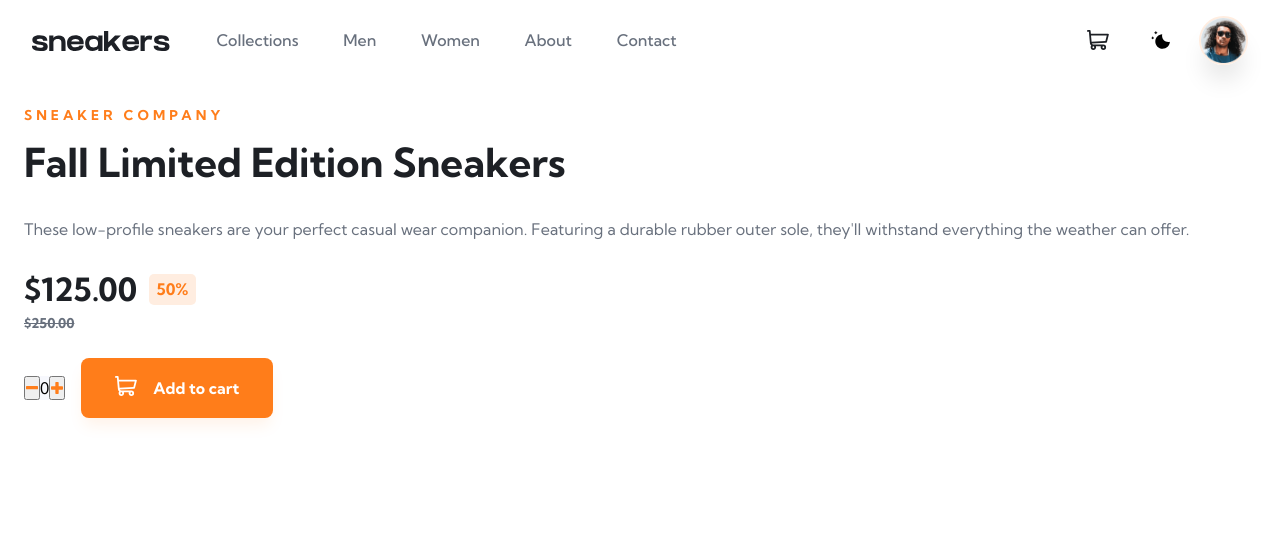
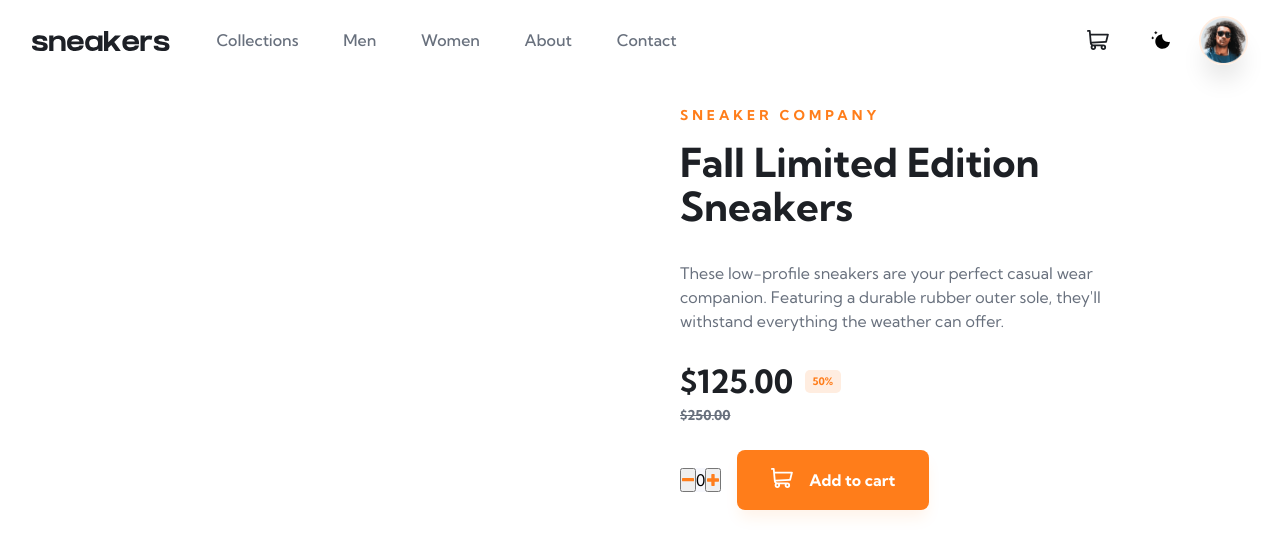
Before and after one commit to SameerJS6/Reactfolio, a React (Vite) app in the folder E-Commerce-Product-Page/: page / in a window 1280 px wide. Shown: the top 554 px of the page. Built offline with nearby package versions, Linux system fonts and the light colour scheme.

Commit message:
Padding and Centering Fixed

```diff
--- a/E-Commerce-Product-Page/src/App.css
+++ b/E-Commerce-Product-Page/src/App.css
@@ -13,6 +13,7 @@
 
     --ff-primary: 'Kumbh Sans', sans-serif;
 
+    --size-50: 0.65rem;
     --size-100: 0.85rem;
     --size-200: 1rem;
     --size-300: 1.125rem;
@@ -72,3 +73,33 @@ body {
     background-color: var(--white);
     transition: background-color var(--t-350ms);
 }
+.container {
+
+}
+.container-wrapper {
+    gap: 2rem;
+    display: grid;
+}
+@media (min-width: 45em) {
+    .container {
+        padding-inline: 1rem;
+    }
+    .container-wrapper {
+        grid-template-columns: repeat(2, 1fr);
+    }
+}
+@media (min-width: 59em) {
+    .container {
+        padding-inline: 3rem;
+    }
+}
+@media (min-width: 75em) {
+    .container {
+        padding-inline: 5rem;
+    }
+}
+@media (min-width: 87em) {
+    .container {
+        padding-inline: 10rem;
+    }
+}
--- a/E-Commerce-Product-Page/src/App.jsx
+++ b/E-Commerce-Product-Page/src/App.jsx
@@ -10,8 +10,8 @@ export default function App() {
       <Navbar />
       <div className="container">
         <div className="container-wrapper">
+          <ImageSlider />
           <MainContent />
-          <ImageSlider />
         </div>
       </div>
     </>
--- a/E-Commerce-Product-Page/src/components/Styles/Navbar.css
+++ b/E-Commerce-Product-Page/src/components/Styles/Navbar.css
@@ -6,7 +6,6 @@ header {
     align-items: center;
     margin-inline: auto;
     justify-content: space-between;
-    /* background-color: var(--orange-100); */
 }
 .svg-logo {
     fill: #1D2026;
```
